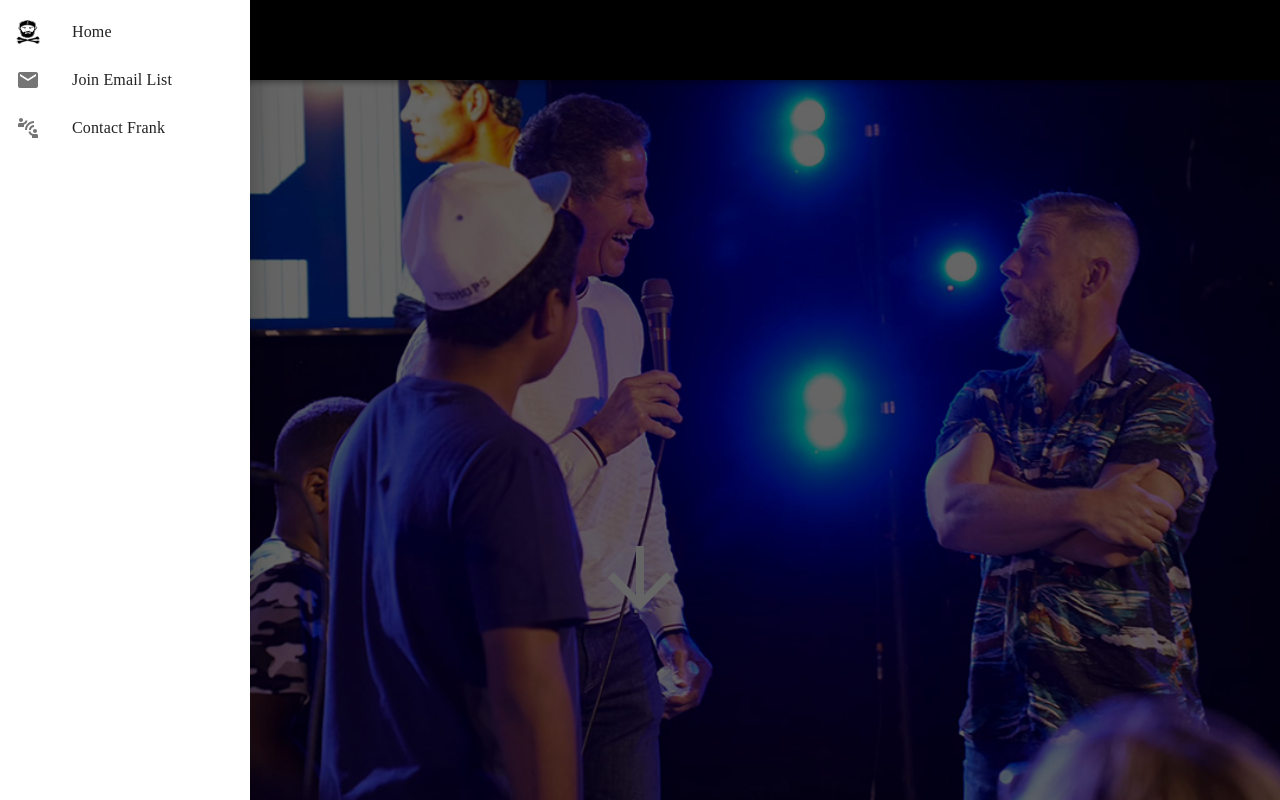
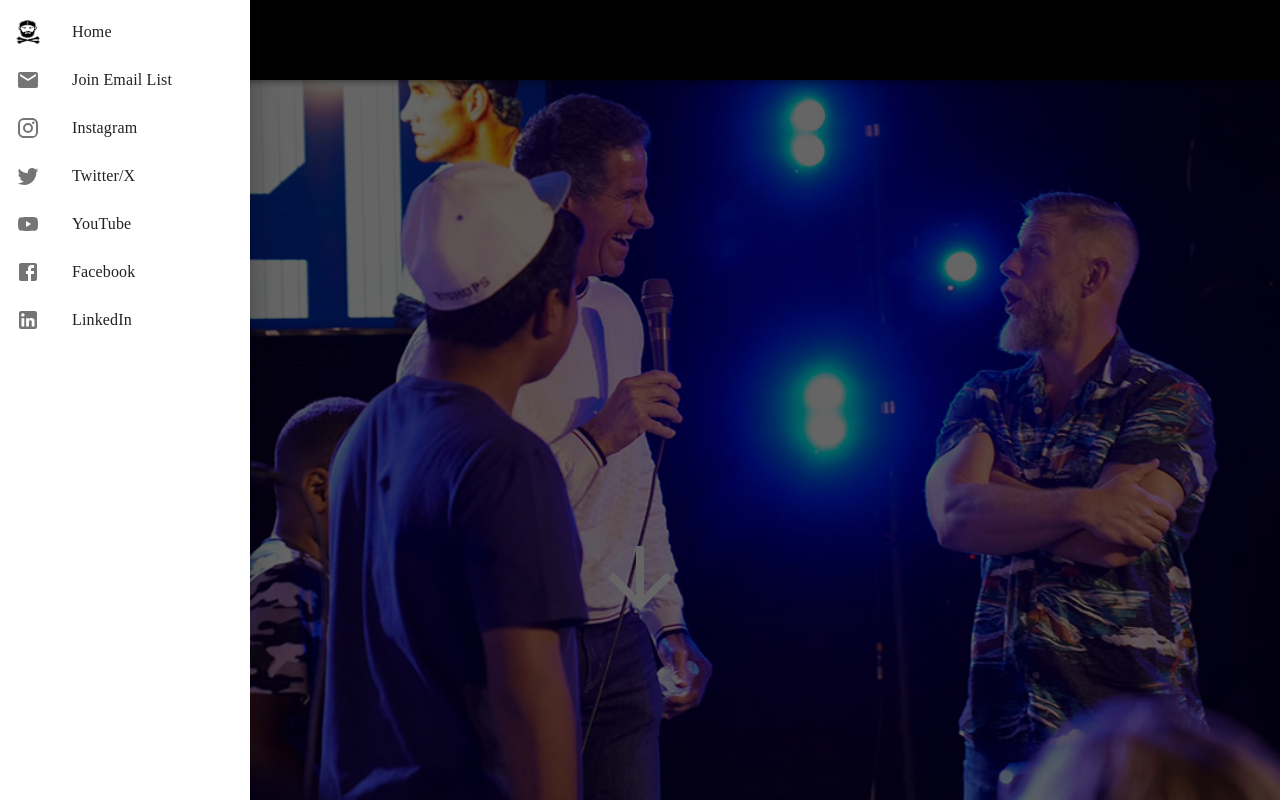
Before and after one commit to dmopsick/frank-luna-website, a React (Create React App) app: page / in a window 1280 px wide. Both pictures are taken after a click on the button 56 px from the left and 40 px from the top of the page. Shown: the top 800 px of the page. Built offline with nearby package versions, Linux system fonts and the light colour scheme; a web font is replaced by a local one.

Commit message:
Added social links to the sdie bar and put the join email list button on the side too

```diff
--- a/src/components/Footer.js
+++ b/src/components/Footer.js
@@ -28,6 +28,22 @@ export default function Footer() {
                     <a className='socialIconLink'
                         target="_blank"
                         rel="noreferrer"
+                        href="https://www.instagram.com/franklunanj/">
+                        <InstagramIcon fontSize='large' />
+                    </a>
+                </div>
+                <div className='socialIconContainer'>
+                    <a className='socialIconLink'
+                        target="_blank"
+                        rel="noreferrer"
+                        href="https://x.com/franklunanj">
+                        <TwitterIcon fontSize='large' />
+                    </a>
+                </div>
+                <div className='socialIconContainer'>
+                    <a className='socialIconLink'
+                        target="_blank"
+                        rel="noreferrer"
                         href="https://www.youtube.com/channel/UChYupqDW91EDKfVHKZ-3-Eg">
                         <YouTubeIcon fontSize='large' />
                     </a>
@@ -38,22 +54,6 @@ export default function Footer() {
                         rel="noreferrer"
                         href="https://www.facebook.com/FrankLunaNJ/">
                         <FacebookIcon fontSize='large' />
-                    </a>
-                </div>
-                <div className='socialIconContainer'>
-                    <a className='socialIconLink'
-                        target="_blank"
-                        rel="noreferrer"
-                        href="https://www.instagram.com/franklunanj/">
-                        <InstagramIcon fontSize='large' />
-                    </a>
-                </div>
-                <div className='socialIconContainer'>
-                    <a className='socialIconLink'
-                        target="_blank"
-                        rel="noreferrer"
-                        href="https://x.com/franklunanj">
-                        <TwitterIcon fontSize='large' />
                     </a>
                 </div>
                 <div className='socialIconContainer'>
--- a/src/components/SideNav.js
+++ b/src/components/SideNav.js
@@ -9,7 +9,11 @@ import ListItemButton from '@mui/material/ListItemButton';
 import ListItemIcon from '@mui/material/ListItemIcon';
 import ListItemText from '@mui/material/ListItemText';
 import MenuIcon from '@mui/icons-material/Menu';
-import ConnectWithoutContactIcon from '@mui/icons-material/ConnectWithoutContact';
+import InstagramIcon from '@mui/icons-material/Instagram';
+import YouTubeIcon from '@mui/icons-material/YouTube';
+import TwitterIcon from '@mui/icons-material/Twitter';
+import FacebookIcon from '@mui/icons-material/Facebook';
+import LinkedInIcon from '@mui/icons-material/LinkedIn';
 import EmailIcon from '@mui/icons-material/Email';
 
 export default function SideNav() {
@@ -53,7 +57,7 @@ export default function SideNav() {
                 </a>
 
                 <a className='linkNoDecoration'
-                     href="https://theoutpost.gymmasteronline.com/portal/signup"
+                     href="https://docs.google.com/forms/d/e/1FAIpQLSdrnMNrpZ3uC-2Y9h7rmdP386wjm9D1cKSdTkDypzc1Lw9QUg/viewform?usp=sf_link"
                      target="_blank"
                      rel="noreferrer">
                     <ListItem disablePadding>
@@ -69,16 +73,80 @@ export default function SideNav() {
                 </a>
 
                 <a className='linkNoDecoration'
-                    href="https://forms.gle/ARkPTHWgBxu76Pny7"
+                    href="https://www.instagram.com/franklunanj/"
                     target="_blank"
                     rel="noreferrer">
                     <ListItem disablePadding>
                         <ListItemButton>
                             <ListItemIcon>
-                                <ConnectWithoutContactIcon />
+                            <InstagramIcon />
                             </ListItemIcon>
                             <ListItemText>
-                                Contact Frank
+                                Instagram
+                            </ListItemText>
+                        </ListItemButton>
+                    </ListItem>
+                </a>
+
+                <a className='linkNoDecoration'
+                    href="https://x.com/franklunanj"
+                    target="_blank"
+                    rel="noreferrer">
+                    <ListItem disablePadding>
+                        <ListItemButton>
+                            <ListItemIcon>
+                            <TwitterIcon />
+                            </ListItemIcon>
+                            <ListItemText>
+                                Twitter/X
+                            </ListItemText>
+                        </ListItemButton>
+                    </ListItem>
+                </a>
+
+                <a className='linkNoDecoration'
+                    href="https://www.youtube.com/channel/UChYupqDW91EDKfVHKZ-3-Eg"
+                    target="_blank"
+                    rel="noreferrer">
+                    <ListItem disablePadding>
+                        <ListItemButton>
+                            <ListItemIcon>
+                            <YouTubeIcon />
+                            </ListItemIcon>
+                            <ListItemText>
+                                YouTube
+                            </ListItemText>
+                        </ListItemButton>
+                    </ListItem>
+                </a>
+
+                <a className='linkNoDecoration'
+                    href="https://www.facebook.com/FrankLunaNJ/"
+                    target="_blank"
+                    rel="noreferrer">
+                    <ListItem disablePadding>
+                        <ListItemButton>
+                            <ListItemIcon>
+                            <FacebookIcon />
+                            </ListItemIcon>
+                            <ListItemText>
+                                Facebook
+                            </ListItemText>
+                        </ListItemButton>
+                    </ListItem>
+                </a>
+
+                <a className='linkNoDecoration'
+                    href="https://www.linkedin.com/in/frank-luna-77809bb0/"
+                    target="_blank"
+                    rel="noreferrer">
+                    <ListItem disablePadding>
+                        <ListItemButton>
+                            <ListItemIcon>
+                            <LinkedInIcon />
+                            </ListItemIcon>
+                            <ListItemText>
+                                LinkedIn
                             </ListItemText>
                         </ListItemButton>
                     </ListItem>
```
